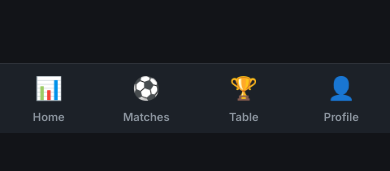
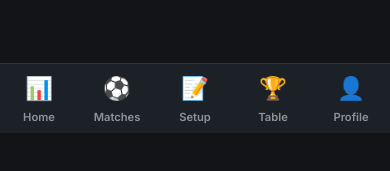
Before and after one commit to Harshdeep1110/WC2026Pred, a Next.js app: page /dashboard/admin/settings in a window 390 px wide. Shown: the part 711-882 px from the top of the page. Built offline with nearby package versions, Linux system fonts and the light colour scheme; no server answers; sample sign-in values are in the browser's storage.

Commit message:
feat: add pre-tournament setup link to mobile bottom navigation

```diff
--- a/src/components/DashboardShell.tsx
+++ b/src/components/DashboardShell.tsx
@@ -33,6 +33,10 @@ export function DashboardShell({ user, children }: { user: any; children: React.
             <span className="bottom-nav-icon">⚽</span>
             <span>Matches</span>
           </Link>
+          <Link href="/dashboard/pre-tournament" className={`bottom-nav-item ${pathname === '/dashboard/pre-tournament' ? 'active' : ''}`}>
+            <span className="bottom-nav-icon">📝</span>
+            <span>Setup</span>
+          </Link>
           <Link href="/dashboard/leaderboard" className={`bottom-nav-item ${pathname === '/dashboard/leaderboard' ? 'active' : ''}`}>
             <span className="bottom-nav-icon">🏆</span>
             <span>Table</span>
```
